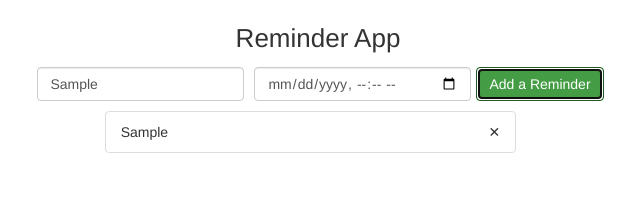
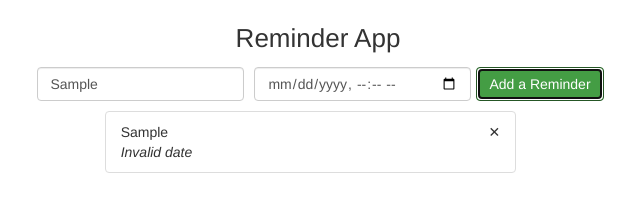
Before and after one commit to itsca/ReactReminderApp, a React (Create React App) app: page / in a window 1280 px wide. Both pictures are taken after typing "Sample" into the empty fields and a click on the button "Add a Reminder". Shown: the top 212 px of the page, without its empty margins (322-962 px from the left). Built offline with nearby package versions, Linux system fonts and the light colour scheme.

Commit message:
Added due date to the template and added momentJS to print date friendly

```diff
--- a/package.json
+++ b/package.json
@@ -3,6 +3,7 @@
   "version": "0.1.0",
   "private": true,
   "dependencies": {
+    "moment": "^2.18.1",
     "react": "^15.6.1",
     "react-dom": "^15.6.1",
     "react-redux": "^5.0.5",
--- a/src/components/App.jsx
+++ b/src/components/App.jsx
@@ -2,6 +2,7 @@
 import {connect} from 'react-redux';
 import {bindActionCreators} from 'redux';
 import {addReminder, deleteReminder} from '../actions/index.js';
+import moment from 'moment';
 
 class App extends React.Component {
   constructor(props) {
@@ -29,8 +30,13 @@
           reminders.map(reminder =>{
             return (
               <li key={reminder.id} className="list-group-item">
-                  <div className="reminder-name">
-                    {reminder.text}
+                  <div className="list-item">
+                    <div className="reminder-name">
+                      {reminder.text}
+                    </div>
+                    <div className="reminder-date">
+                      <em>{ moment(new Date(reminder.dueDate)).fromNow()}</em>
+                    </div>
                   </div>
                   <div
                     className="list-item delete-button"
--- a/src/index.css
+++ b/src/index.css
@@ -24,9 +24,9 @@
   display: inline-block;
 }
 
-.reminder-name {
+/*.reminder-name {
   float: left;
-}
+}*/
 
 .delete-button {
   float: right;
```
